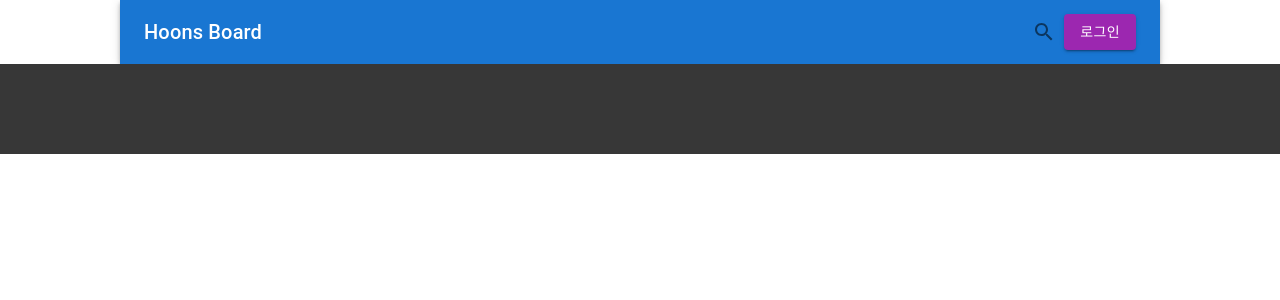
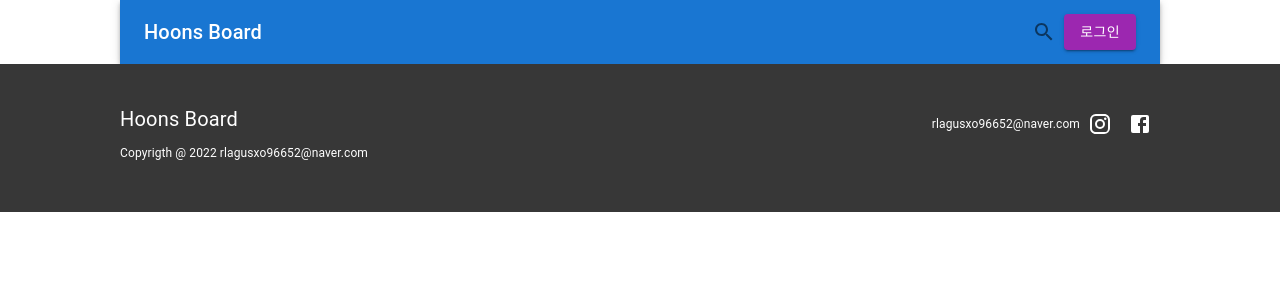
Before and after one commit to Kimhyuntae9665/New_Integrated, a React (Create React App) app in the folder board/: page /board/update/1 in a window 1280 px wide. Shown: the top 300 px of the page. Built offline with nearby package versions, Linux system fonts and the light colour scheme.

Commit message:
useNavigate()

```diff
--- a/board/src/App.tsx
+++ b/board/src/App.tsx
@@ -1,6 +1,6 @@
 import './App.css';
 
-import { Routes, Route } from 'react-router-dom';
+import { Routes, Route, useLocation } from 'react-router-dom';
 
 import AuthenticationView from './views/AuthenticationView';
 import NavigationBar from './views/NavigationBar';
@@ -17,6 +17,9 @@ import Footer from './views/Footer';
 //? 7. 'boardUpdate' path 작성 : '/board/update/:boardNumber'
 
 function App() {
+
+  const path = useLocation();
+
   return (
     <>
       <NavigationBar />
@@ -31,7 +34,8 @@ function App() {
           <Route path='update/:boardNumber' element={(<></>)} />
         </Route>
       </Routes>
-      <Footer />
+      {path.pathname !=='/auth' && (<Footer />) }
+
     </>
   );
 }
--- a/board/src/components/BoardListItem/index.tsx
+++ b/board/src/components/BoardListItem/index.tsx
@@ -1,48 +1,55 @@
-import { Avatar, Typography } from '@mui/material';
+import { Avatar, Typography, Card, CardActionArea } from '@mui/material';
 
 import { Box } from '@mui/system'
 import React from 'react'
+import { useNavigate } from 'react-router-dom';
 import { IpreviewItem } from 'src/interfaces';
 
-interface Props{
-    item:IpreviewItem
+interface Props {
+    item: IpreviewItem
 };
 
 
 
 
-export default function BoardListItem({item}:Props) {
+export default function BoardListItem({ item }: Props) {
+
+        const navigator = useNavigate();
+
     return (
-    <Box sx={{display:'flex', justifyContent:'space-between',p:'24px' ,backgroundColor:'#ffffff'}}>
+        <Card variant='outlined' >
+            <CardActionArea sx={{ display: 'flex', justifyContent: 'space-between', p: '24px', backgroundColor: '#ffffff' }} onClick={()=>navigator(`/board/detail/${item.boardNumber}`)}>
                 <Box>
-            <Box sx={{display:'flex'}}>
-                <Box sx={{mr:'8px'}}>
+                    <Box sx={{ display: 'flex' }}>
+                        <Box sx={{ mr: '8px' }}>
                             <Avatar alt={item.writerNickName} src={item.writerProfile} />
                         </Box>
                         <Box>
-                    <Typography sx={{fontSize:'12px',fontWeight:500,color:'#000000'}}>{item.writerNickName}</Typography>
+                            <Typography sx={{ fontSize: '12px', fontWeight: 500, color: '#000000' }}>{item.writerNickName}</Typography>
                             {/* rgba의 a는 투명도  */}
-                    <Typography sx={{mt:'2px', fontSize:'12px',fontWeight:400,color:'rgba(0,0,0,0.7)'}}>{item.writeDate}</Typography>
+                            <Typography sx={{ mt: '2px', fontSize: '12px', fontWeight: 400, color: 'rgba(0,0,0,0.7)' }}>{item.writeDate}</Typography>
                         </Box>
 
                     </Box>
-            <Box sx={{mt:'16px',mb:'16px'}}>
-                <Typography sx={{fontSize:'16px',fontWeight:500,color:'#000000'}}>{item.boardTitle}</Typography>
-                <Typography sx={{mt:'5px',fontSize:'12px',fontWeight:400,color:'rgba(0,0,0,0.7)'}}>{item.boardContent}</Typography>
+                    <Box sx={{ mt: '16px', mb: '16px' }}>
+                        <Typography sx={{ fontSize: '16px', fontWeight: 500, color: '#000000' }}>{item.boardTitle}</Typography>
+                        <Typography sx={{ mt: '5px', fontSize: '12px', fontWeight: 400, color: 'rgba(0,0,0,0.7)' }}>{item.boardContent}</Typography>
 
                     </Box>
                     <Box>
-                <Typography sx={{fontSize:'12px',fontWeight:400,color:'rgba(0,0,0,0.7)'}}>{`댓글 ${item.commentCount} · 좋아요 ${item.likeCount} · 조회수 ${item.viewCount}`}</Typography>
+                        <Typography sx={{ fontSize: '12px', fontWeight: 400, color: 'rgba(0,0,0,0.7)' }}>{`댓글 ${item.commentCount} · 좋아요 ${item.likeCount} · 조회수 ${item.viewCount}`}</Typography>
 
                     </Box>
                 </Box>
                 {/* item.img가 있으면 이미지 사진을 보여준다  */}
-        {item.img&&(
+                {item.img && (
                     <Box>
                         {/* 박스가 단독으로<Box/> 있다  img tag 사용 할떄는 박스 한개만 단독으로 */}
-                <Box component='img' src={item.img as string} sx={{height:'152px' , width:'152px' ,borderRadius:'5%'}} />
+                        <Box component='img' src={item.img as string} sx={{ height: '152px', width: '152px', borderRadius: '5%' }} />
                     </Box>
                 )}
-    </Box>
+            </CardActionArea>
+
+        </Card>
     )
 }
--- a/board/src/components/PopularCard/index.tsx
+++ b/board/src/components/PopularCard/index.tsx
@@ -1,10 +1,17 @@
 import React, { useState ,useEffect} from 'react'
 import {Card,Typography,Box,Chip} from '@mui/material';
 import { POPULAR_LIST } from 'src/mock';
+import { useNavigate } from 'react-router-dom';
 
-export default function PopularCard() {
+interface Props{
+    title : string;
+
+}
+
+export default function PopularCard({title}:Props) {
 
     const [popularList,setpopulatList]=useState<string[]>([]);
+    const navigator = useNavigate();
 
     useEffect(()=>{
         setpopulatList(POPULAR_LIST);
@@ -12,10 +19,10 @@ export default function PopularCard() {
 
   return (
     <Card variant='outlined' sx={{p:'24px 12px 26px 24px'}}>
-        <Typography sx={{fontSize:'24px',fontWeight:500}}>인기 검색어</Typography>
+        <Typography sx={{fontSize:'24px',fontWeight:500}}>{title}</Typography>
         <Box sx={{mt:'24px'}}>
             {popularList.map((popular)=>(
-                    <Chip sx={{mr:'12px',mb:'12px',fontSize:'14px',fontWeight:500}} label={popular} variant="outlined" onClick={()=>{}}/>
+                    <Chip sx={{mr:'12px',mb:'12px',fontSize:'14px',fontWeight:500}} label={popular} variant="outlined" onClick={()=>navigator(`/board/search/${'popular'}`)}/>
             ))}
 
         </Box>
--- a/board/src/components/PreviewCard/index.tsx
+++ b/board/src/components/PreviewCard/index.tsx
@@ -1,42 +1,53 @@
-import { Card,Box,Typography ,Avatar} from '@mui/material'
+import { Card, Box, Typography, Avatar } from '@mui/material'
+import CardActionArea from '@mui/material/CardActionArea';
 import React from 'react'
+import { useNavigate } from 'react-router-dom';
 import { IpreviewItem } from 'src/interfaces'
 import BoardListItem from '../BoardListItem';
 
-interface Props{
+interface Props {
     previewItem: IpreviewItem
 }
 
-export default function PreviewCard({previewItem}:Props) {
+export default function PreviewCard({ previewItem }: Props) {
 
     // ^ ``백 스쿼트  이미지 가져오기
-    const backgroundImage=`url(${previewItem.img})`;
+    const backgroundImage = `url(${previewItem.img})`;
+
+    const navigator = useNavigate();
 
 
     return (
-   <Card sx={{height:'508px' ,backgroundImage:backgroundImage ,display:'flex',backgroundSize:'cover',flexDirection:'column-reverse'}}>
-        <Box sx={{p:'24px' }}>
-        <Box sx={{display:'flex'}}>
-            <Box sx={{mr:'8px'}}>
+        <Card >
+            <CardActionArea sx={{ height: '508px', backgroundImage: backgroundImage, backgroundSize: 'cover' }}   onClick={() => navigator(`/board/detail/${previewItem.boardNumber}`)}>
+                <Box sx={{height:'100%',display:'flex',flexDirection:'column-reverse'}}>
+
+
+                    <Box sx={{ p: '24px' }}>
+                        <Box sx={{ display: 'flex' }}>
+                            <Box sx={{ mr: '8px' }}>
                                 <Avatar alt="Remy Sharp" src="{previewItem.writerProfile}" />
                             </Box>
                             <Box>
-                <Typography sx={{fontSize:'12px',fontWeight:500,color:'#ffffff'}}>{previewItem.writerNickName}</Typography>
+                                <Typography sx={{ fontSize: '12px', fontWeight: 500, color: '#ffffff' }}>{previewItem.writerNickName}</Typography>
                                 {/* rgba의 a는 투명도  */}
-                <Typography sx={{mt:'2px', fontSize:'12px',fontWeight:400,color:'rgba(255,255,255,0.7)'}}>{previewItem.writeDate}</Typography>
+                                <Typography sx={{ mt: '2px', fontSize: '12px', fontWeight: 400, color: 'rgba(255,255,255,0.7)' }}>{previewItem.writeDate}</Typography>
                             </Box>
 
                         </Box>
-        <Box sx={{mt:'16px',mb:'16px'}}>
-            <Typography sx={{fontSize:'16px',fontWeight:500,color:'#ffffff'}}>{previewItem.boardTitle}</Typography>
-            <Typography sx={{mt:'5px',fontSize:'12px',fontWeight:400,color:'rgba(255,255,255,0.7)'}}>{previewItem.boardContent}</Typography>
+                        <Box sx={{ mt: '16px', mb: '16px' }}>
+                            <Typography sx={{ fontSize: '16px', fontWeight: 500, color: '#ffffff' }}>{previewItem.boardTitle}</Typography>
+                            <Typography sx={{ mt: '5px', fontSize: '12px', fontWeight: 400, color: 'rgba(255,255,255,0.7)' }}>{previewItem.boardContent}</Typography>
 
                         </Box>
                         <Box>
-            <Typography sx={{fontSize:'12px',fontWeight:400,color:'rgba(255,255,255,0.7)'}}>{`댓글 ${previewItem.commentCount} · 좋아요 ${previewItem.likeCount} · 조회수 ${previewItem.viewCount}`}</Typography>
+                            <Typography sx={{ fontSize: '12px', fontWeight: 400, color: 'rgba(255,255,255,0.7)' }}>{`댓글 ${previewItem.commentCount} · 좋아요 ${previewItem.likeCount} · 조회수 ${previewItem.viewCount}`}</Typography>
 
                         </Box>
                     </Box>
+                </Box>
+            </CardActionArea>
+
         </Card>
     )
 }
--- a/board/src/views/Footer/index.tsx
+++ b/board/src/views/Footer/index.tsx
@@ -1,10 +1,29 @@
 import React from 'react'
-import {Box} from '@mui/material'
+import {Box,Typography,IconButton} from '@mui/material'
+import InstagramIcon from '@mui/icons-material/Instagram';
+import FacebookIcon from '@mui/icons-material/Facebook';
 
 export default function Footer() {
   return (
     <Box sx={{p:'40px 120px 50px 120px',backgroundColor:'#373737'}}>
+        <Box sx={{display:'flex',justifyContent:'space-between'}}>
+            <Box>
+                <Typography sx={{fontSize:'20px',fontWeight:400,color:'#ffffff'}} color='#ffffff'>Hoons Board</Typography>
+            </Box>
 
+            <Box>
+                {/* span은 가로로 옆으로 붙여준다  */}
+                <Typography component='span' sx={{fontSize:'12px',fontWeight:400,color:'#ffffff'}} >rlagusxo96652@naver.com</Typography>
+                <IconButton>
+                    <InstagramIcon sx={{color:'#ffffff'}}/>
+                </IconButton>
+                <IconButton >
+                    {/* 그냥 color 하면 안되고 sx={{}} 안에 color를 적어놔야 한다  */}
+                    <FacebookIcon sx={{color:'#ffffff'}}/>
+                </IconButton>
+            </Box>
+        </Box>
+        <Typography sx={{fontSize:'12px',fontWeight:400,color:'#ffffff'}}>Copyrigth @ 2022 rlagusxo96652@naver.com</Typography>
     </Box>
   )
 }
--- a/board/src/views/Main/MainContents/index.tsx
+++ b/board/src/views/Main/MainContents/index.tsx
@@ -75,7 +75,7 @@ export default function MainContents() {
                     </Stack>
                 </Grid>
                 <Grid item sm={12} md={4}>
-                    <PopularCard/>
+                    <PopularCard title="인기 검색어"/>
                 </Grid>
             </Grid>
         </Box>
```
Lines whose indentation alone changed are shown as unchanged.
